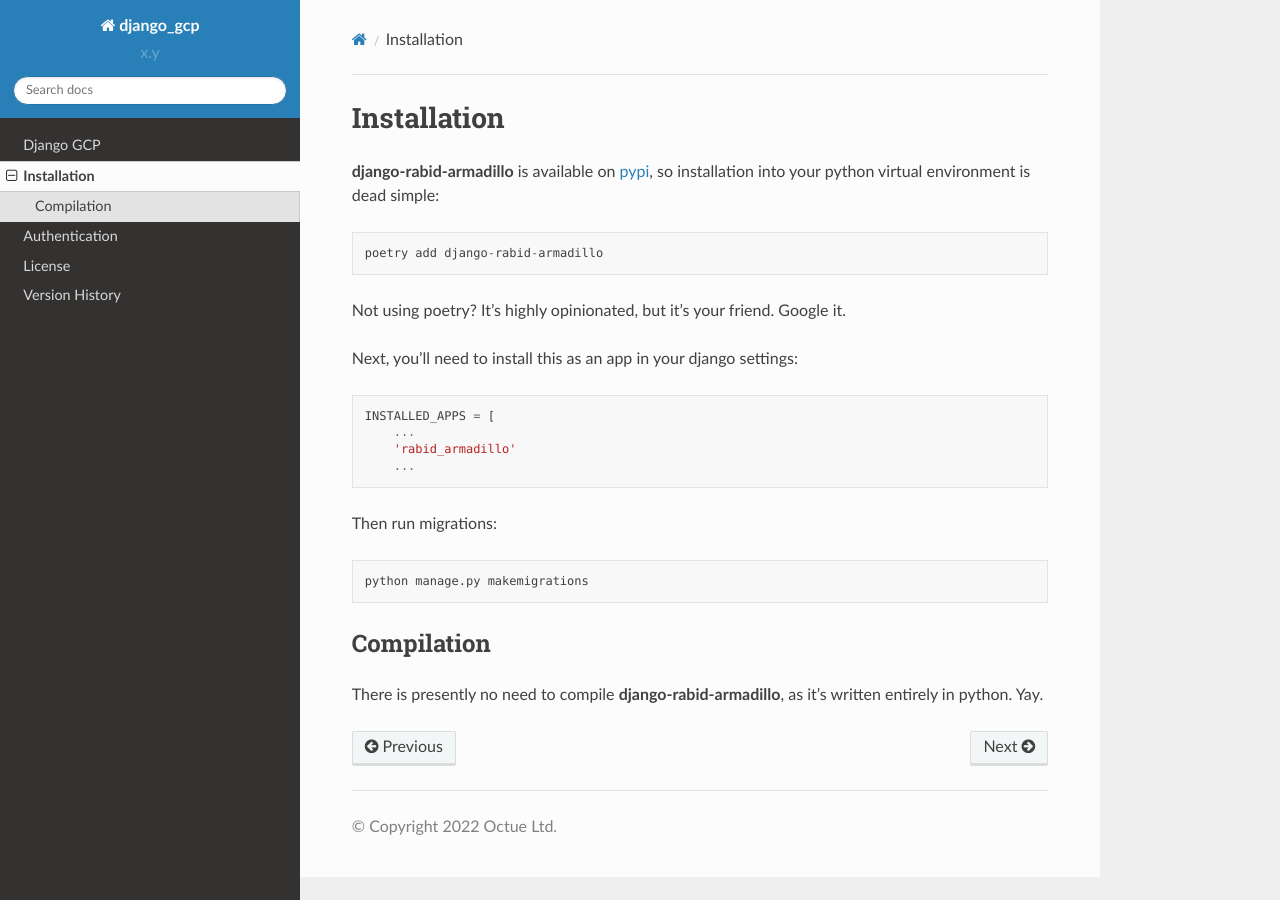
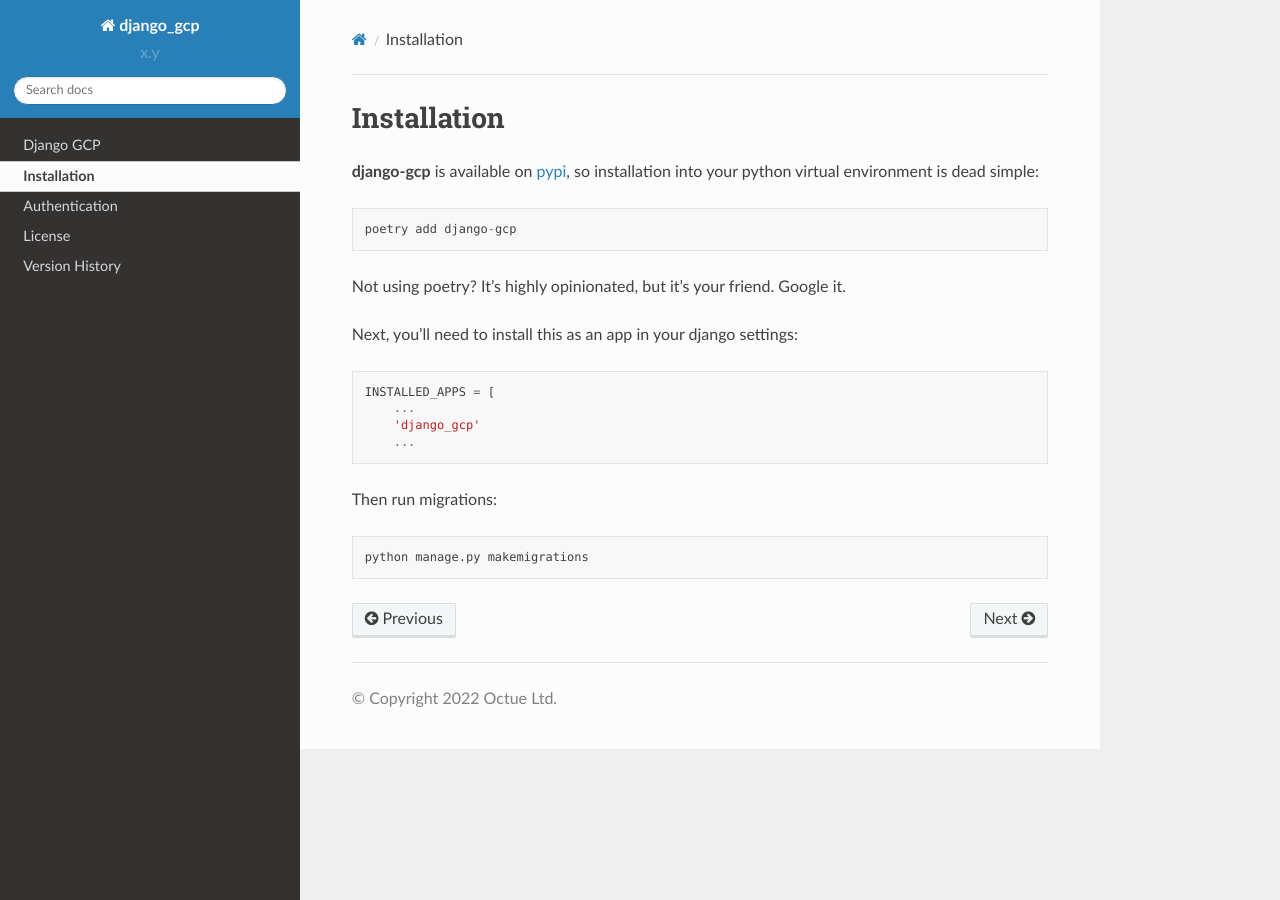
Before and after one commit to octue/django-gcp, a Sphinx documentation site: the page built from docs/source/installation.rst, in a window 1280 px wide. Built offline with Sphinx 7.4.7 and the Read the Docs theme 2.0.0, drawn with Linux system fonts in a browser that asks for light colours.

Commit message:
DOC: Include installation section

```diff
--- a/docs/source/installation.rst
+++ b/docs/source/installation.rst
@@ -4,12 +4,12 @@
 Installation
 ============
 
-**django-rabid-armadillo** is available on `pypi <https://pypi.org/>`_, so installation into your python virtual environment is dead
+**django-gcp** is available on `pypi <https://pypi.org/>`_, so installation into your python virtual environment is dead
 simple:
 
 .. code-block:: py
 
-    poetry add django-rabid-armadillo
+    poetry add django-gcp
 
 Not using poetry? It's highly opinionated, but it's your friend. Google it.
 
@@ -19,7 +19,7 @@
 
     INSTALLED_APPS = [
         ...
-        'rabid_armadillo'
+        'django_gcp'
         ...
 
 Then run migrations:
@@ -27,11 +27,3 @@
 .. code-block:: bash
 
     python manage.py makemigrations
-
-
-.. _compilation:
-
-Compilation
-============
-
-There is presently no need to compile **django-rabid-armadillo**, as it's written entirely in python. Yay.
```
